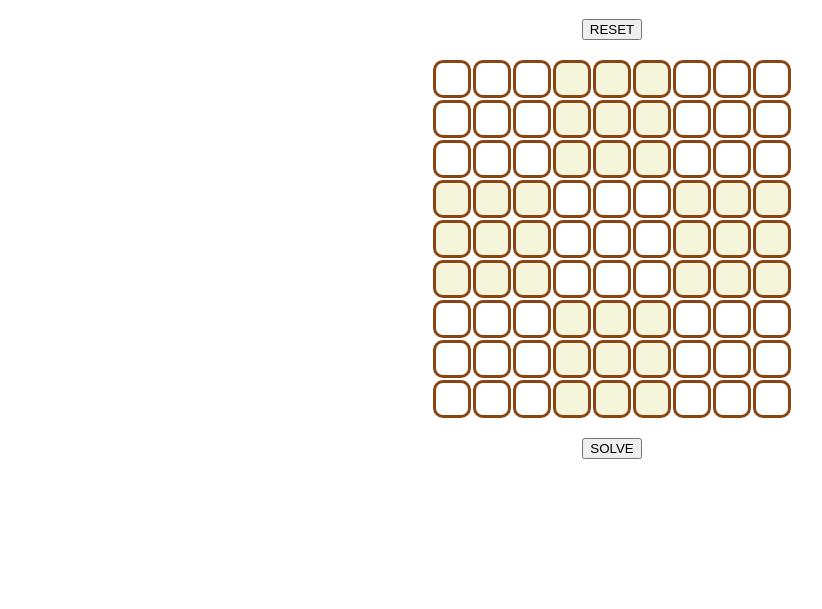
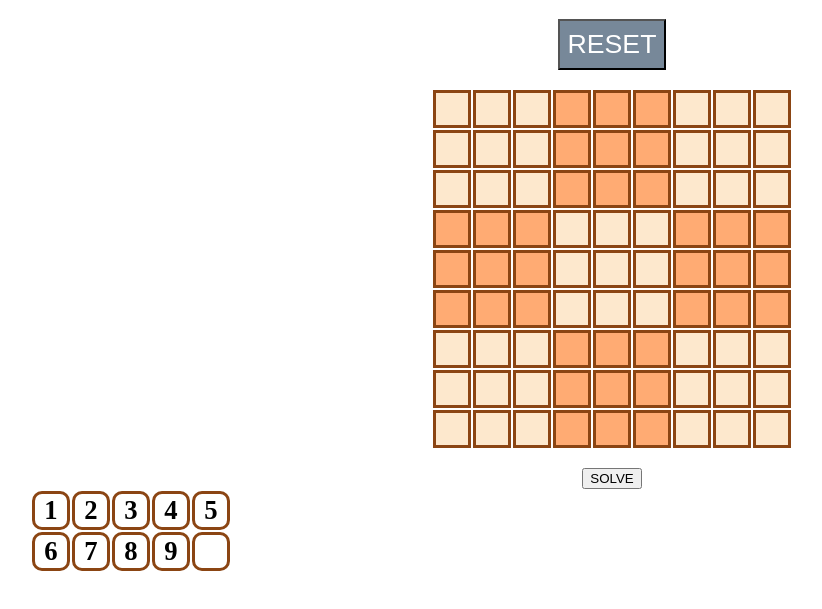
Before and after one commit to gauravag0/sudoku-solver, a plain HTML site: page index.html in a window 1280 px wide. Shown: the part 61-670 px from the top of the page, without its empty margins (28-850 px from the left). Drawn offline with Linux system fonts and the light colour scheme.

Commit message:
optimized backtracking

```diff
--- a/index.html
+++ b/index.html
@@ -5,196 +5,139 @@
     <meta name="viewport" content="width=device-width, initial-scale=1.0">
     <title>sudoku_solver</title>
     <link rel="stylesheet" href="style.css">
-    <script async defer src="script.js"></script>
 </head>
 <body>
     <h1 align="center">SUDOKU SOLVER</h1>
-    <div style="text-align: center;"><button id="button" onclick="resetPuzzle()">RESET</button></div>
+    <div style="text-align: center;">
+        <button id="reset">
+            RESET
+        </button>
+    </div>
     <br>
-    <table id="puzzle" align="center">
+    <table id="sudoku" align="center">
         <tr>
-            <td class="boxes1"
-            onclick="boxClicked(1, 1)"></td>
-            <td class="boxes1"
-            onclick="boxClicked(1, 2)"></td>
-            <td class="boxes1"
-            onclick="boxClicked(1, 3)"></td>
-            <td class="boxes"
-            onclick="boxClicked(1, 4)"></td>
-            <td class="boxes"
-            onclick="boxClicked(1, 5)"></td>
-            <td class="boxes"
-            onclick="boxClicked(1, 6)"></td>
-            <td class="boxes1"
-            onclick="boxClicked(1, 7)"></td>
-            <td class="boxes1"
-            onclick="boxClicked(1, 8)"></td>
-            <td class="boxes1"
-            onclick="boxClicked(1, 9)"></td>
+            <td class="boxes1"></td>
+            <td class="boxes1"></td>
+            <td class="boxes1"></td>
+            <td class="boxes"></td>
+            <td class="boxes"></td>
+            <td class="boxes"></td>
+            <td class="boxes1"></td>
+            <td class="boxes1"></td>
+            <td class="boxes1"></td>
         </tr>
         <tr>
-            <td class="boxes1"
-            onclick="boxClicked(2, 1)"></td>
-            <td class="boxes1"
-            onclick="boxClicked(2, 2)"></td>
-            <td class="boxes1"
-            onclick="boxClicked(2, 3)"></td>
-            <td class="boxes"
-            onclick="boxClicked(2, 4)"></td>
-            <td class="boxes"
-            onclick="boxClicked(2, 5)"></td>
-            <td class="boxes"
-            onclick="boxClicked(2, 6)"></td>
-            <td class="boxes1"
-            onclick="boxClicked(2, 7)"></td>
-            <td class="boxes1"
-            onclick="boxClicked(2, 8)"></td>
-            <td class="boxes1"
-            onclick="boxClicked(2, 9)"></td>
+            <td class="boxes1"></td>
+            <td class="boxes1"></td>
+            <td class="boxes1"></td>
+            <td class="boxes"></td>
+            <td class="boxes"></td>
+            <td class="boxes"></td>
+            <td class="boxes1"></td>
+            <td class="boxes1"></td>
+            <td class="boxes1"></td>
         </tr>
         <tr>
-            <td class="boxes1"
-            onclick="boxClicked(3, 1)"></td>
-            <td class="boxes1"
-            onclick="boxClicked(3, 2)"></td>
-            <td class="boxes1"
-            onclick="boxClicked(3, 3)"></td>
-            <td class="boxes"
-            onclick="boxClicked(3, 4)"></td>
-            <td class="boxes"
-            onclick="boxClicked(3, 5)"></td>
-            <td class="boxes"
-            onclick="boxClicked(3, 6)"></td>
-            <td class="boxes1"
-            onclick="boxClicked(3, 7)"></td>
-            <td class="boxes1"
-            onclick="boxClicked(3, 8)"></td>
-            <td class="boxes1"
-            onclick="boxClicked(3, 9)"></td>
+            <td class="boxes1"></td>
+            <td class="boxes1"></td>
+            <td class="boxes1"></td>
+            <td class="boxes"></td>
+            <td class="boxes"></td>
+            <td class="boxes"></td>
+            <td class="boxes1"></td>
+            <td class="boxes1"></td>
+            <td class="boxes1"></td>
         </tr>
         <tr>
-            <td class="boxes"
-            onclick="boxClicked(4, 1)"></td>
-            <td class="boxes"
-            onclick="boxClicked(4, 2)"></td>
-            <td class="boxes"
-            onclick="boxClicked(4, 3)"></td>
-            <td class="boxes1"
-            onclick="boxClicked(4, 4)"></td>
-            <td class="boxes1"
-            onclick="boxClicked(4, 5)"></td>
-            <td class="boxes1"
-            onclick="boxClicked(4, 6)"></td>
-            <td class="boxes"
-            onclick="boxClicked(4, 7)"></td>
-            <td class="boxes"
-            onclick="boxClicked(4, 8)"></td>
-            <td class="boxes"
-            onclick="boxClicked(4, 9)"></td>
+            <td class="boxes"></td>
+            <td class="boxes"></td>
+            <td class="boxes"></td>
+            <td class="boxes1"></td>
+            <td class="boxes1"></td>
+            <td class="boxes1"></td>
+            <td class="boxes"></td>
+            <td class="boxes"></td>
+            <td class="boxes"></td>
         </tr>
         <tr>
-            <td class="boxes"
-            onclick="boxClicked(5, 1)"></td>
-            <td class="boxes"
-            onclick="boxClicked(5, 2)"></td>
-            <td class="boxes"
-            onclick="boxClicked(5, 3)"></td>
-            <td class="boxes1"
-            onclick="boxClicked(5, 4)"></td>
-            <td class="boxes1"
-            onclick="boxClicked(5, 5)"></td>
-            <td class="boxes1"
-            onclick="boxClicked(5, 6)"></td>
-            <td class="boxes"
-            onclick="boxClicked(5, 7)"></td>
-            <td class="boxes"
-            onclick="boxClicked(5, 8)"></td>
-            <td class="boxes"
-            onclick="boxClicked(5, 9)"></td>
+            <td class="boxes"></td>
+            <td class="boxes"></td>
+            <td class="boxes"></td>
+            <td class="boxes1"></td>
+            <td class="boxes1"></td>
+            <td class="boxes1"></td>
+            <td class="boxes"></td>
+            <td class="boxes"></td>
+            <td class="boxes"></td>
         </tr>
         <tr>
-            <td class="boxes"
-            onclick="boxClicked(6, 1)"></td>
-            <td class="boxes"
-            onclick="boxClicked(6, 2)"></td>
-            <td class="boxes"
-            onclick="boxClicked(6, 3)"></td>
-            <td class="boxes1"
-            onclick="boxClicked(6, 4)"></td>
-            <td class="boxes1"
-            onclick="boxClicked(6, 5)"></td>
-            <td class="boxes1"
-            onclick="boxClicked(6, 6)"></td>
-            <td class="boxes"
-            onclick="boxClicked(6, 7)"></td>
-            <td class="boxes"
-            onclick="boxClicked(6, 8)"></td>
-            <td class="boxes"
-            onclick="boxClicked(6, 9)"></td>
+            <td class="boxes"></td>
+            <td class="boxes"></td>
+            <td class="boxes"></td>
+            <td class="boxes1"></td>
+            <td class="boxes1"></td>
+            <td class="boxes1"></td>
+            <td class="boxes"></td>
+            <td class="boxes"></td>
+            <td class="boxes"></td>
         </tr>
         <tr>
-            <td class="boxes1"
-            onclick="boxClicked(7, 1)"></td>
-            <td class="boxes1"
-            onclick="boxClicked(7, 2)"></td>
-            <td class="boxes1"
-            onclick="boxClicked(7, 3)"></td>
-            <td class="boxes"
-            onclick="boxClicked(7, 4)"></td>
-            <td class="boxes"
-            onclick="boxClicked(7, 5)"></td>
-            <td class="boxes"
-            onclick="boxClicked(7, 6)"></td>
-            <td class="boxes1"
-            onclick="boxClicked(7, 7)"></td>
-            <td class="boxes1"
-            onclick="boxClicked(7, 8)"></td>
-            <td class="boxes1"
-            onclick="boxClicked(7, 9)"></td>
+            <td class="boxes1" ></td>
+            <td class="boxes1" ></td>
+            <td class="boxes1" ></td>
+            <td class="boxes"></td>
+            <td class="boxes"></td>
+            <td class="boxes"></td>
+            <td class="boxes1"></td>
+            <td class="boxes1"></td>
+            <td class="boxes1"></td>
         </tr>
         <tr>
-            <td class="boxes1"
-            onclick="boxClicked(8, 1)"></td>
-            <td class="boxes1"
-            onclick="boxClicked(8, 2)"></td>
-            <td class="boxes1"
-            onclick="boxClicked(8, 3)"></td>
-            <td class="boxes"
-            onclick="boxClicked(8, 4)"></td>
-            <td class="boxes"
-            onclick="boxClicked(8, 5)"></td>
-            <td class="boxes"
-            onclick="boxClicked(8, 6)"></td>
-            <td class="boxes1"
-            onclick="boxClicked(8, 7)"></td>
-            <td class="boxes1"
-            onclick="boxClicked(8, 8)"></td>
-            <td class="boxes1"
-            onclick="boxClicked(8, 9)"></td>
+            <td class="boxes1"></td>
+            <td class="boxes1"></td>
+            <td class="boxes1"></td>
+            <td class="boxes"></td>
+            <td class="boxes"></td>
+            <td class="boxes"></td>
+            <td class="boxes1"></td>
+            <td class="boxes1"></td>
+            <td class="boxes1"></td>
         </tr>
         <tr>
-            <td class="boxes1"
-            onclick="boxClicked(9, 1)"></td>
-            <td class="boxes1"
-            onclick="boxClicked(9, 2)"></td>
-            <td class="boxes1"
-            onclick="boxClicked(9, 3)"></td>
-            <td class="boxes"
-            onclick="boxClicked(9, 4)"></td>
-            <td class="boxes"
-            onclick="boxClicked(9, 5)"></td>
-            <td class="boxes"
-            onclick="boxClicked(9, 6)"></td>
-            <td class="boxes1"
-            onclick="boxClicked(9, 7)"></td>
-            <td class="boxes1"
-            onclick="boxClicked(9, 8)"></td>
-            <td class="boxes1"
-            onclick="boxClicked(9, 9)"></td>
+            <td class="boxes1"></td>
+            <td class="boxes1"></td>
+            <td class="boxes1"></td>
+            <td class="boxes"></td>
+            <td class="boxes"></td>
+            <td class="boxes"></td>
+            <td class="boxes1"></td>
+            <td class="boxes1"></td>
+            <td class="boxes1"></td>
         </tr>
     </table>
     <br>
-    <div style="text-align: center;"><button id="button" onclick="solveSudoku()">SOLVE</button></div>
 
+    <div style="text-align: center;">
+        <button id="solve">SOLVE</button>
+    </div>
+
+    <table id="inputTable">
+        <tr>
+            <td>1</td>
+            <td>2</td>
+            <td>3</td>
+            <td>4</td>
+            <td>5</td>
+        </tr>
+        <tr>
+            <td>6</td>
+            <td>7</td>
+            <td>8</td>
+            <td>9</td>
+            <td></td>
+        </tr>
+    </table>
+
+    <script src="script.js"></script>
 </body>
 </html>
--- a/script.js
+++ b/script.js
@@ -1,126 +1,123 @@
-alert("You can make a sudoku puzzle by clicking on each cell and putting a value in it.\n\nClick on solve button for solution to puzzle.");
+sudokuTable = document.getElementById("sudoku");
+document.querySelector("#reset").addEventListener("click", resetSudoku);
+document.querySelector("#solve").addEventListener("click", solveSudoku);
+var numbers = document.querySelectorAll("#inputTable td");
+var cells = document.querySelectorAll("#sudoku td");
 
-window.onload = function() {
-  puzzleTable = document.getElementById('puzzle');
-};
+var value = "";
 
-function resetPuzzle() {
-  Array.from(document.getElementsByTagName('td'))
-  .forEach(cell =>{ cell.textContent = ''; });
+function setCurrValue(i) {
+  return function () {
+    value = i % 10;
+    console.log(value);
+  };
 }
 
-function isRowValid(row, y) {
-    for(var i=0;i<9;i++)
-      if((puzzleTable.children[0].children[row-1]
-      .children[i].textContent) == y)
-        return 0;
-    return 1;
+function setValue(i, j) {
+  return function () {
+    var prevValue = cells[i * 9 + j].textContent;
+    var boxidx = Math.floor(i / 3) * 3 + Math.floor(j / 3);
+    if(prevValue!=0)
+      rf[i][prevValue - 1] = cf[j][prevValue - 1] = boxf[boxidx][prevValue - 1] = false;
+    if (value == 0) {
+      cells[i * 9 + j].classList.remove("blueColor");
+      cells[i * 9 + j].textContent = "";
+      mat[i][j] = value;
+    } else if (canPlace(i, j, value)){
+      cells[i * 9 + j].classList.add("blueColor");
+      cells[i * 9 + j].textContent = value;
+      mat[i][j] = value;
+    } else{
+        if(prevValue!=0)
+          rf[i][prevValue - 1] = cf[j][prevValue - 1] = boxf[boxidx][prevValue - 1] = true;
+        alert(
+          "cannot place " + value + " at cell(" + (i + 1) + ", " + (j + 1) + ")"
+        );
+      }
+  };
 }
 
-function isColValid(col, y) {
-    for(var i=0;i<9;i++)
-      if((puzzleTable.children[0].children[i]
-      .children[col-1].textContent) == y)
-        return 0;
-    return 1;
+for (var i = 0; i < 10; i++)
+  numbers[i].addEventListener("click", setCurrValue(i + 1));
+
+for (var i = 0; i < 9; i++)
+  for (var j = 0; j < 9; j++)
+    cells[i * 9 + j].addEventListener("click", setValue(i, j));
+
+var mat = new Array(9);
+for (var i = 0; i < 9; i++)
+  mat[i] = new Array(9);
+var rf = new Array(9);
+for (var i = 0; i < 9; i++)
+  rf[i] = new Array(9).fill(false);
+var cf = new Array(9);
+for (var i = 0; i < 9; i++)
+  cf[i] = new Array(9).fill(false);
+var boxf = new Array(9);
+for (var i = 0; i < 9; i++)
+  boxf[i] = new Array(9).fill(false);
+
+function resetSudoku() {
+  for (var i = 0; i < cells.length; i++){
+    cells[i].textContent = "";
+    cells[i].classList.remove("blueColor");
+  }
+  for (var i = 0; i < 9; i++)
+    for (var j = 0; j < 9; j++){
+      mat[i][j] = 0;
+      rf[i][j] = cf[i][j] = boxf[i][j] = false;
+    }
 }
 
-function isBoxValid(row, col, y) {
-    var bx=3*Math.floor(row/3), by=3*Math.floor(col/3);
-    for(var i=0;i<3;i++)
-      for(var j=0;j<3;j++)
-        if((puzzleTable.children[0].children[bx+i]
-        .children[by+j].textContent)==y)
-          return 0;
-    return 1;
+function canPlace(r, c, y) {
+  var boxidx = Math.floor(r / 3) * 3 + Math.floor(c / 3);
+  if (rf[r][y - 1] || cf[c][y - 1] || boxf[boxidx][y - 1])
+    return false;
+  rf[r][y - 1] = cf[c][y - 1] = boxf[boxidx][y - 1] = true;
+  return true;
 }
 
-function takeInput(obj, row, col) {
-  var y = prompt("Enter a number from 1 to 9");
-  if(y == ''){
-    alert("Cell is left blank, enter a number from 1 to 9");
-    return;
+function solve(r, c) {
+  if (r == 9)
+    return true;
+  if (mat[r][c] != 0) {
+    if (c == 8)
+      return solve(r + 1, 0);
+    else
+      return solve(r, c + 1);
   }
-  if(y<1 || y>9 || ((y-Math.floor(y)) != 0)){
-    alert("Enter an integer number from 1 to 9 only");
-    return;
+  var boxidx = Math.floor(r / 3) * 3 + Math.floor(c / 3);
+  for (var y = 1; y <= 9; y++) {
+    if (canPlace(r, c, y)) {
+      mat[r][c] = y;
+      var success;
+      if (c == 8)
+        success = solve(r + 1, 0);
+      else
+        success = solve(r, c + 1);
+      if (success)
+        return true;
+      mat[r][c] = 0;
+      rf[r][y - 1] = cf[c][y - 1] = boxf[boxidx][y - 1] = false;
+    }
   }
-  if(!isRowValid(row, y)){
-    alert(y+ " is already present in row, enter another number from 1 to 9");
-    return;
-  }
-  if(!isColValid(col, y)){
-    alert(y+ " is already present in column, enter another number from 1 to 9");
-    return;
-  }
-  if(!isBoxValid(row-1, col-1, y)){
-    alert(y+ " is already present in colored 3×3 box, enter another number from 1 to 9");
-    return;
-  }
-  obj.textContent = y;
-}
-
-function boxClicked(row, col) {
-  let clickedBox = puzzleTable.children[0].
-  children[row-1].children[col-1]
-  takeInput(clickedBox,row,col);
-}
-
-function canPlace(r, c, y){
-  for(var i=0;i<9;i++){
-    if(mat[i][c]==y)
-      return 0;
-    if(mat[r][i]==y)
-      return 0;
-  }
-  var bx=3*Math.floor(r/3);
-  var by=3*Math.floor(c/3);
-  for(var i=0;i<3;i++)
-    for(var j=0;j<3;j++)
-      if((mat[bx+i][by+j])==y)
-        return 0;
-  return 1;
-}
-
-function solve(r, c){
-    if(r == 9)
-      return 1;
-    if(c == 9)
-      return solve(r+1, 0);
-    if(mat[r][c] != 0)
-      return solve(r, c+1);
-    for(var y=1;y<=9;y++){
-      if(canPlace(r, c, y)){
-        mat[r][c]=y;
-        var success=solve(r, c+1);
-        if(success)
-          return 1;
-        mat[r][c]=0;
-      }
-    }
-    return 0;
+  return false;
 }
 
 function solveSudoku() {
-  var k;
-  mat=[];
-  for(var i=0;i<9;i++)
-    mat[i] = [];
-  for(var i=0;i<9;i++)
-    for(var j=0;j<9;j++){
-      k=puzzleTable.children[0].children[i]
-        .children[j].textContent;
-      if(k=='')
-        mat[i][j]=0;
-      else
-        mat[i][j]=k;
+  for (var i = 0; i < 9; i++)
+    for (var j = 0; j < 9; j++) {
+      var k = cells[i * 9 + j].textContent;
+      if (k == "") mat[i][j] = 0;
+      else mat[i][j] = k;
     }
   var solFound = solve(0, 0);
-  if(!solFound)
-    alert("No solution to this sudoku puzzle found, you can modify or reset this puzzle");
+  if (solFound == false)
+    alert(
+      "No solution to this sudoku sudoku found, you can modify or reset this sudoku"
+    );
   else
-    for(var i=0;i<9;i++)
-      for(var j=0;j<9;j++)
-        puzzleTable.children[0].children[i]
-        .children[j].textContent = mat[i][j];
+    for (var i = 0; i < 9; i++)
+      for (var j = 0; j < 9; j++)
+        cells[i * 9 + j].textContent = mat[i][j];
 }
--- a/style.css
+++ b/style.css
@@ -1,4 +1,33 @@
-table#puzzle td {
+table#sudoku td {
+    height: 30px;
+    width: 30px;
+    border: solid saddlebrown 3px;
+    /* border-radius: 10px; */
+    text-align: center;
+    font-weight: bold;
+    font-size: 20pt;
+}
+
+.boxes{
+    background-color: #ffab73;
+}
+
+.boxes1{
+   background-color: #fde8cd;
+}
+
+button#reset {
+    padding: 8px;
+    background-color: lightslategray;
+    font-size: 20pt;
+    color: white;
+}
+
+.blueColor{
+    color:rgb(55, 0, 255);
+}
+
+table#inputTable td {
     height: 30px;
     width: 30px;
     border: solid saddlebrown 3px;
@@ -7,15 +36,7 @@ table#puzzle td {
     font-weight: bold;
     font-size: 20pt;
 }
-.boxes{
-    background-color: beige;
+
+table#inputTable{
+    margin-left: 50px;
 }
-.boxes1{
-    background-color: white;
-}
-button#restart {
-    padding: 8px;
-    background-color: lightslategray;
-    font-size: 20pt;
-    color: white;
-}
```
Also changed, not shown: 1 other file.
